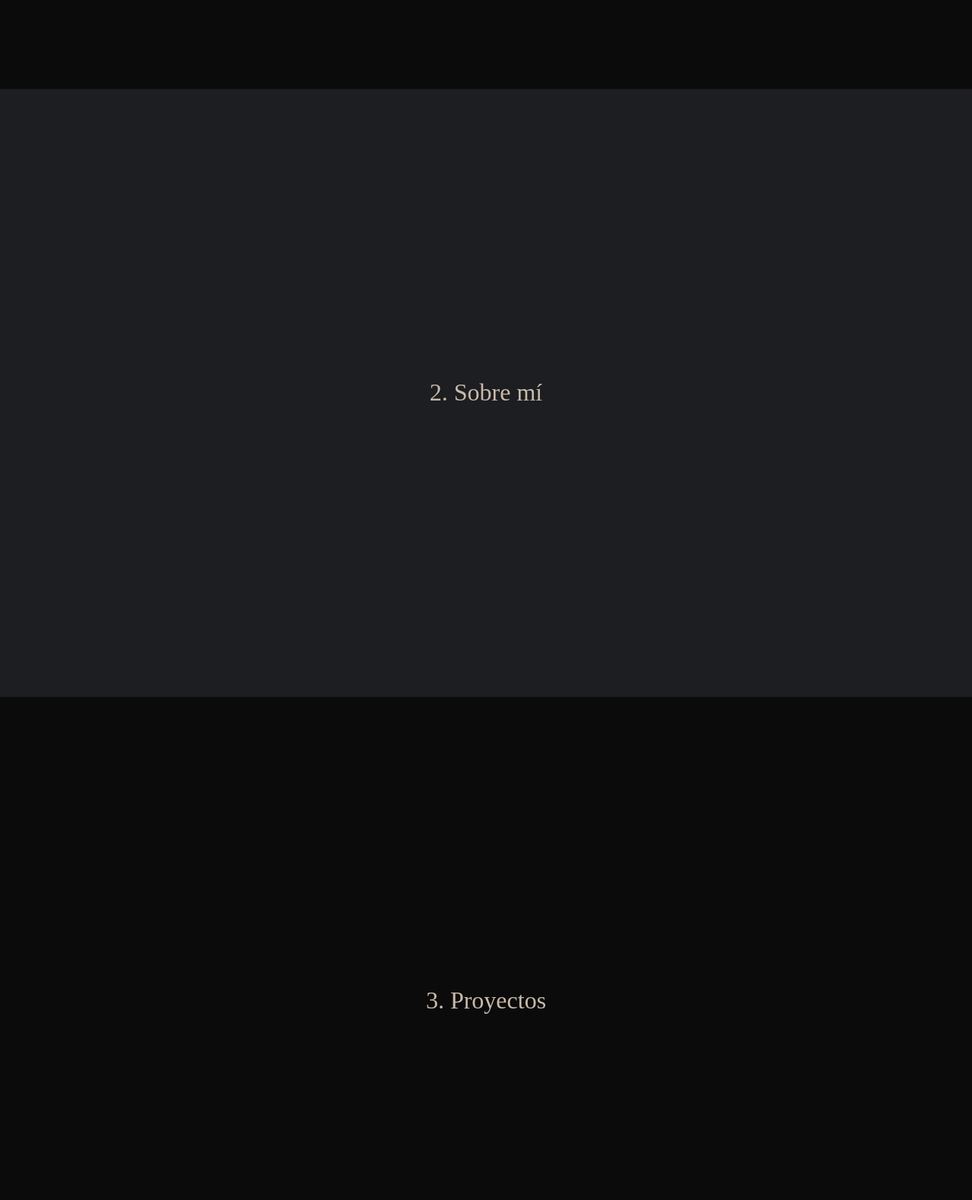
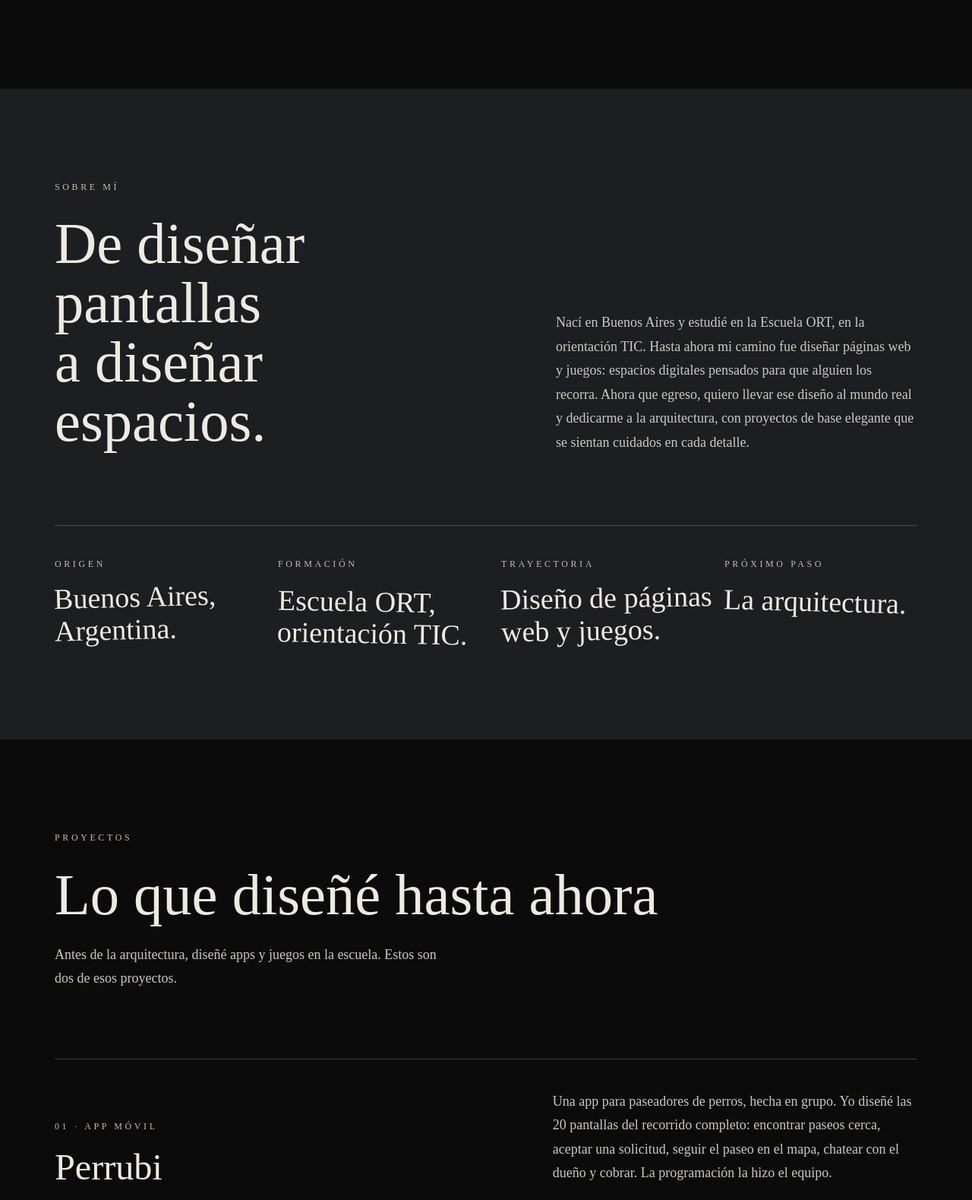
Before and after one commit to juancruzsb/Portafolio-Noah, an Astro site: page / in a window 1280 px wide. Shown: the part 721-2300 px from the top of the page at 76% size. Built offline with nearby package versions, Linux system fonts and the light colour scheme; Astro itself is replaced by a stand-in of ours.

Commit message:
Add projects and about sections
Integrates the About and Projects components into the portfolio, adds project imagery and character renders, and removes the placeholder section entries for these areas.

```diff
--- /dev/null
+++ b/src/components/About.astro
@@ -0,0 +1,196 @@
+---
+/*
+ * Datos de la franja inferior. Las posiciones (left/top) son las del Figma,
+ * relativas a la caja; `left` ya está restado del inicio de su columna.
+ * `angle` es el ángulo del Figma (positivo = antihorario); en CSS se invierte.
+ */
+const facts = [
+	{
+		title: 'Origen',
+		notes: [
+			{ text: 'Buenos Aires,', left: -1.17, top: 71.52, width: 171.75, angle: 1.5 },
+			{ text: 'Argentina.', left: -0.08, top: 114.25, width: 135.42, angle: 1.5 },
+		],
+	},
+	{
+		title: 'Formación',
+		notes: [
+			{ text: 'Escuela ORT,', left: -0.04, top: 76.01, width: 168.4, angle: -1 },
+			{ text: 'orientación TIC.', left: -0.77, top: 117.8, width: 212.17, angle: -1 },
+		],
+	},
+	{
+		title: 'Trayectoria',
+		notes: [
+			{ text: 'Diseño de páginas', left: -0.78, top: 72.02, width: 228.59, angle: 1 },
+			{ text: 'web y juegos.', left: -0.05, top: 114.99, width: 161.25, angle: 1 },
+		],
+	},
+	{
+		title: 'Próximo paso',
+		notes: [{ text: 'La arquitectura.', left: -0.6, top: 76.01, width: 209.48, angle: -1.5 }],
+	},
+];
+---
+
+<section id="sobre-mi">
+	<div class="about">
+		<div class="top">
+			<div class="heading">
+				<p class="eyebrow">Sobre mí</p>
+				<h2 class="title">De diseñar<br />pantallas<br />a diseñar<br />espacios.</h2>
+			</div>
+
+			<p class="bio">
+				Nací en Buenos Aires y estudié en la Escuela ORT, en la orientación TIC. Hasta ahora mi
+				camino fue diseñar páginas web y juegos: espacios digitales pensados para que alguien los
+				recorra. Ahora que egreso, quiero llevar ese diseño al mundo real y dedicarme a la
+				arquitectura, con proyectos de base elegante que se sientan cuidados en cada detalle.
+			</p>
+		</div>
+
+		<div class="facts">
+			{
+				facts.map((fact) => (
+					<div class="fact">
+						<h3 class="fact-title">{fact.title}</h3>
+						{fact.notes.map((note) => (
+							<p
+								class="note"
+								style={`left:calc(${note.left} * var(--u));top:calc(${note.top} * var(--u));width:calc(${note.width} * var(--u));transform:rotate(${-note.angle}deg)`}
+							>
+								{note.text}
+							</p>
+						))}
+					</div>
+				))
+			}
+		</div>
+	</div>
+</section>
+
+<style>
+	section {
+		background: var(--bg-slate);
+		/* Figma: el primer texto arranca a 120px del borde superior de la sección */
+		padding-block: calc(120 * var(--u));
+		box-sizing: border-box;
+	}
+
+	.about {
+		width: var(--content-width);
+		margin-inline: auto;
+	}
+
+	/* ---- Arriba: titular a la izquierda, texto a la derecha ---- */
+	.top {
+		display: grid;
+		grid-template-columns: calc(660 * var(--u)) 1fr;
+	}
+
+	.eyebrow {
+		height: calc(18 * var(--u));
+		margin: 0;
+		display: flex;
+		align-items: center;
+		font-family: var(--font-body);
+		font-weight: 500;
+		font-size: calc(12 * var(--u));
+		line-height: 1;
+		letter-spacing: 0.3em; /* 3.6px / 12px */
+		text-transform: uppercase;
+		color: var(--heading);
+	}
+
+	.title {
+		margin: calc(22 * var(--u)) 0 0; /* eyebrow top 120 + 18 -> título top 160 */
+		min-height: calc(323.19 * var(--u)); /* alto de la caja en el Figma */
+		display: flex;
+		align-items: center;
+		font-family: var(--font-logo);
+		font-weight: 400;
+		font-size: min(calc(76.5 * var(--u)), 18vw);
+		line-height: 1.0205; /* 78.07 / 76.5 */
+		white-space: nowrap;
+		color: #efeae0;
+	}
+
+	.bio {
+		max-width: calc(474.56 * var(--u));
+		min-height: calc(183.5 * var(--u));
+		margin: calc(171.25 * var(--u)) 0 0; /* 291.25 - 120 */
+		display: flex;
+		align-items: center;
+		font-family: var(--font-body);
+		font-weight: 300;
+		font-size: calc(18 * var(--u));
+		line-height: 1.75; /* 31.5 / 18 */
+		color: var(--text);
+	}
+
+	/* ---- Abajo: caja con 4 columnas ---- */
+	.facts {
+		margin-top: calc(91.06 * var(--u)); /* 574.25 - (160 + 323.19) */
+		border-top: 1px solid #efeae038;
+		display: grid;
+		grid-template-columns: repeat(3, calc(294 * var(--u))) 1fr;
+	}
+
+	.fact {
+		position: relative;
+		height: calc(161.59 * var(--u)); /* 162.59 de la caja - 1px de borde */
+	}
+
+	.fact-title {
+		position: absolute;
+		top: calc(41 * var(--u));
+		left: 0;
+		height: calc(18 * var(--u));
+		margin: 0;
+		display: flex;
+		align-items: center;
+		font-family: var(--font-body);
+		font-weight: 500;
+		font-size: calc(12 * var(--u));
+		line-height: 1;
+		letter-spacing: 0.3em;
+		text-transform: uppercase;
+		color: var(--heading);
+	}
+
+	.note {
+		position: absolute;
+		height: calc(47 * var(--u));
+		margin: 0;
+		display: flex;
+		align-items: center;
+		white-space: nowrap;
+		font-family: var(--font-hand);
+		font-weight: 300; /* Caveat arranca en 400: se ve como Regular */
+		font-size: calc(38 * var(--u));
+		line-height: 1.1; /* 41.8 / 38 */
+		color: #efeae0;
+	}
+
+	/* ---- Pantallas más angostas ---- */
+	@media (max-width: 1180px) {
+		.top {
+			grid-template-columns: 1fr;
+		}
+
+		.bio {
+			margin-top: calc(40 * var(--u));
+		}
+
+		.facts {
+			grid-template-columns: repeat(2, calc(294 * var(--u)));
+			justify-content: space-between;
+		}
+	}
+
+	@media (max-width: 700px) {
+		.facts {
+			grid-template-columns: 1fr;
+		}
+	}
+</style>
--- /dev/null
+++ b/src/components/Projects.astro
@@ -0,0 +1,323 @@
+---
+import { Image } from 'astro:assets';
+import perrubi from '../assets/proyectos/perrubi.png';
+import pokeortCombate from '../assets/proyectos/pokeort combate.png';
+import macetonio from '../assets/proyectos/Render 3D del personaje Macetonio.png';
+import rocoso from '../assets/proyectos/Render 3D del personaje Rocoso.png';
+import espiritu from '../assets/proyectos/Render 3D del personaje Espíritu de fuego.png';
+import gatito from '../assets/proyectos/Render 3D del personaje Gatito.png';
+
+const projects = [
+	{
+		eyebrow: '01 · App móvil',
+		title: 'Perrubi',
+		text: 'Una app para paseadores de perros, hecha en grupo. Yo diseñé las 20 pantallas del recorrido completo: encontrar paseos cerca, aceptar una solicitud, seguir el paseo en el mapa, chatear con el dueño y cobrar. La programación la hizo el equipo.',
+		characters: [],
+		figure: {
+			image: perrubi,
+			alt: 'Cuatro de las 20 pantallas de la app Perrubi',
+			caption: 'Cuatro de las 20 pantallas',
+			note: 'Mi parte: UX / UI',
+		},
+	},
+	{
+		eyebrow: '02 · Videojuego 3D',
+		title: 'PokeORT 3D',
+		text: 'Un juego RPG de mundo semi-abierto hecho en Unity, en grupo con Juan Cruz Sabio, Facundo Pirolo y Jonas Leiserson. Yo modelé los personajes en Blender y animé algunos; la programación la hizo el equipo.',
+		characters: [
+			{ name: 'Macetonio', role: 'Modelado', image: macetonio },
+			{ name: 'Rocoso', role: 'Modelado + animación', image: rocoso },
+			{ name: 'Espíritu de fuego', role: 'Modelado + animación', image: espiritu },
+			{ name: 'Gatito', role: 'Modelado', image: gatito },
+		],
+		figure: {
+			image: pokeortCombate,
+			alt: 'Captura de un combate en PokeORT 3D',
+			caption: 'Rocoso dentro del juego, como Roktom',
+			note: 'Captura de PokeORT 3D',
+		},
+	},
+];
+---
+
+<section id="proyectos">
+	<div class="projects">
+		<header class="intro">
+			<p class="eyebrow">Proyectos</p>
+			<h2 class="title">Lo que diseñé hasta ahora</h2>
+			<p class="lead">
+				Antes de la arquitectura, diseñé apps y juegos en la escuela. Estos son dos de esos
+				proyectos.
+			</p>
+		</header>
+
+		{
+			projects.map((project) => (
+				<article class="project">
+					<div class="head">
+						<p class="eyebrow head-eyebrow">{project.eyebrow}</p>
+						<h3 class="head-title">{project.title}</h3>
+						<p class="head-text">{project.text}</p>
+					</div>
+
+					{project.characters.length > 0 && (
+						<ul class="characters">
+							{project.characters.map((character) => (
+								<li>
+									<figure class="character">
+										<Image class="character-image" src={character.image} alt={`Render 3D del personaje ${character.name}`} />
+										<figcaption>
+											<span class="name">{character.name}</span>
+											<span class="role">{character.role}</span>
+										</figcaption>
+									</figure>
+								</li>
+							))}
+						</ul>
+					)}
+
+					<figure class="figure">
+						<Image class="figure-image" src={project.figure.image} alt={project.figure.alt} />
+						<figcaption class="figure-caption">
+							<span class="name">{project.figure.caption}</span>
+							<span class="role note">{project.figure.note}</span>
+						</figcaption>
+					</figure>
+				</article>
+			))
+		}
+	</div>
+</section>
+
+<style>
+	section {
+		background: var(--bg-dark);
+		/* Figma: el primer texto arranca a 120px del borde superior de la sección */
+		padding-block: calc(120 * var(--u));
+		box-sizing: border-box;
+	}
+
+	.projects {
+		width: var(--content-width);
+		margin-inline: auto;
+	}
+
+	/* Estilo común de los textos chicos en mayúsculas (Jost 500) */
+	.eyebrow,
+	.role {
+		font-family: var(--font-body);
+		font-weight: 500;
+		text-transform: uppercase;
+		color: var(--heading);
+		line-height: 1;
+	}
+
+	/* ---- Cabecera de la sección ---- */
+	.eyebrow {
+		height: calc(18 * var(--u));
+		margin: 0;
+		display: flex;
+		align-items: center;
+		font-size: calc(12 * var(--u));
+		letter-spacing: 0.3em; /* 3.6px / 12px */
+	}
+
+	.title {
+		min-height: calc(89 * var(--u));
+		margin: calc(22 * var(--u)) 0 0; /* eyebrow 120 + 18 -> título 160 */
+		display: flex;
+		align-items: center;
+		font-family: var(--font-logo);
+		font-weight: 400;
+		font-size: min(calc(76.5 * var(--u)), 12vw);
+		line-height: 1.0205; /* 78.07 / 76.5 */
+		color: #efeae0;
+	}
+
+	.lead {
+		max-width: calc(525.84 * var(--u));
+		height: calc(57.5 * var(--u)); /* alto fijo: el texto se centra en la caja del Figma */
+		margin: calc(21.07 * var(--u)) 0 0; /* 249 -> 270.07 */
+		display: flex;
+		align-items: center;
+		font-family: var(--font-body);
+		font-weight: 300;
+		font-size: calc(18 * var(--u));
+		line-height: 1.75; /* 31.5 / 18 */
+		color: var(--text);
+	}
+
+	/* ---- Cada proyecto ---- */
+	.project {
+		margin-top: calc(91.5 * var(--u)); /* 327.57 -> 419.07 */
+	}
+
+	.project + .project {
+		margin-top: calc(120 * var(--u)); /* entre un proyecto y el siguiente */
+	}
+
+	.head {
+		position: relative;
+		height: calc(167 * var(--u));
+		box-sizing: border-box;
+		border-top: 1px solid #efeae038;
+	}
+
+	.head-eyebrow {
+		position: absolute;
+		top: calc(79.84 * var(--u));
+		left: 0;
+	}
+
+	.head-title {
+		position: absolute;
+		top: calc(118.84 * var(--u));
+		left: 0;
+		margin: 0;
+		font-family: var(--font-logo);
+		font-weight: 400;
+		font-size: calc(48.2 * var(--u));
+		line-height: 0.999; /* 48.16 / 48.2 */
+		white-space: nowrap;
+		color: #efeae0;
+	}
+
+	.head-text {
+		position: absolute;
+		top: calc(43 * var(--u));
+		left: calc(655.77 * var(--u));
+		width: calc(479.68 * var(--u));
+		height: calc(120.5 * var(--u));
+		margin: 0;
+		display: flex;
+		align-items: center;
+		font-family: var(--font-body);
+		font-weight: 300;
+		font-size: calc(18 * var(--u));
+		line-height: 1.75;
+		color: var(--text);
+	}
+
+	/* ---- Textos bajo cada imagen ---- */
+	.name {
+		display: flex;
+		align-items: center;
+		height: calc(27 * var(--u));
+		font-family: var(--font-logo);
+		font-weight: 400;
+		font-size: calc(22.4 * var(--u));
+		line-height: 1;
+		color: #efeae0;
+	}
+
+	.role {
+		display: flex;
+		align-items: center;
+		height: calc(16 * var(--u));
+		font-size: calc(11 * var(--u));
+		letter-spacing: 0.28em; /* 3.08px / 11px */
+	}
+
+	/* ---- Imagen grande con sus dos textos ---- */
+	.figure {
+		margin: calc(40 * var(--u)) 0 0;
+	}
+
+	.figure-image {
+		display: block;
+		width: 100%;
+		height: auto;
+	}
+
+	.figure-caption {
+		position: relative;
+		height: calc(27 * var(--u));
+		margin-top: calc(16 * var(--u));
+	}
+
+	.figure-caption .note {
+		position: absolute;
+		top: calc(9 * var(--u));
+		right: 0;
+		white-space: nowrap;
+	}
+
+	/* ---- Fila de 4 personajes ---- */
+	.characters {
+		list-style: none;
+		margin: calc(40 * var(--u)) 0 0;
+		padding: 0;
+		display: grid;
+		grid-template-columns: repeat(4, 1fr);
+		column-gap: calc(24 * var(--u)); /* 4 x 266 + 3 x 24 = 1136 */
+	}
+
+	.character {
+		margin: 0;
+	}
+
+	.character-image {
+		display: block;
+		width: 100%;
+		aspect-ratio: 266 / 332.5;
+		object-fit: cover;
+	}
+
+	.character figcaption {
+		margin-top: calc(16 * var(--u));
+		height: calc(49 * var(--u));
+	}
+
+	.character .role {
+		margin-top: calc(6 * var(--u)); /* 33 - 27 */
+	}
+
+	/* Después de los personajes viene la captura grande */
+	.characters + .figure {
+		margin-top: calc(40 * var(--u));
+	}
+
+	/* ---- Pantallas más angostas ---- */
+	@media (max-width: 1180px) {
+		.head {
+			height: auto;
+			padding-block: calc(60 * var(--u)) calc(40 * var(--u));
+		}
+
+		.head-eyebrow,
+		.head-title,
+		.head-text {
+			position: static;
+		}
+
+		.head-title {
+			margin-top: calc(20 * var(--u));
+			white-space: normal;
+			font-size: min(calc(48.2 * var(--u)), 11vw);
+		}
+
+		.head-text {
+			width: auto;
+			height: auto;
+			margin-top: calc(24 * var(--u));
+		}
+
+		.characters {
+			grid-template-columns: repeat(2, 1fr);
+			row-gap: calc(32 * var(--u));
+		}
+
+		.lead {
+			height: auto;
+		}
+
+		.figure-caption {
+			height: auto;
+		}
+
+		.figure-caption .note {
+			position: static;
+			margin-top: calc(8 * var(--u));
+		}
+	}
+</style>
--- a/src/pages/index.astro
+++ b/src/pages/index.astro
@@ -3,10 +3,10 @@ import Layout from '../layouts/Layout.astro';
 import Header from '../components/Header.astro';
 import Footer from '../components/Footer.astro';
 import Intro from '../components/Intro.astro';
+import About from '../components/About.astro';
+import Projects from '../components/Projects.astro';
 
 const sections = [
-	{ id: 'sobre-mi', name: '2. Sobre mí', bg: 'var(--bg-slate)' },
-	{ id: 'proyectos', name: '3. Proyectos', bg: 'var(--bg-dark)' },
 	{ id: 'filosofia', name: '4. Filosofía', bg: 'var(--bg-light)', light: true },
 	{ id: 'referencias', name: '5. Referencias', bg: 'var(--bg-dark)' },
 	{ id: 'materialidad', name: '6. Materialidad', bg: 'var(--bg-slate)' },
@@ -18,6 +18,8 @@ const sections = [
 	<Header />
 	<main>
 		<Intro />
+		<About />
+		<Projects />
 		{
 			sections.map((section) => (
 				<section
```
Also changed, not shown: src/assets/proyectos/Render 3D del personaje Espíritu de fuego.png (added), src/assets/proyectos/Render 3D del personaje Gatito.png (added), src/assets/proyectos/Render 3D del personaje Macetonio.png (added), src/assets/proyectos/Render 3D del personaje Rocoso.png (added), src/assets/proyectos/perrubi.png (added), src/assets/proyectos/pokeort combate.png (added).
